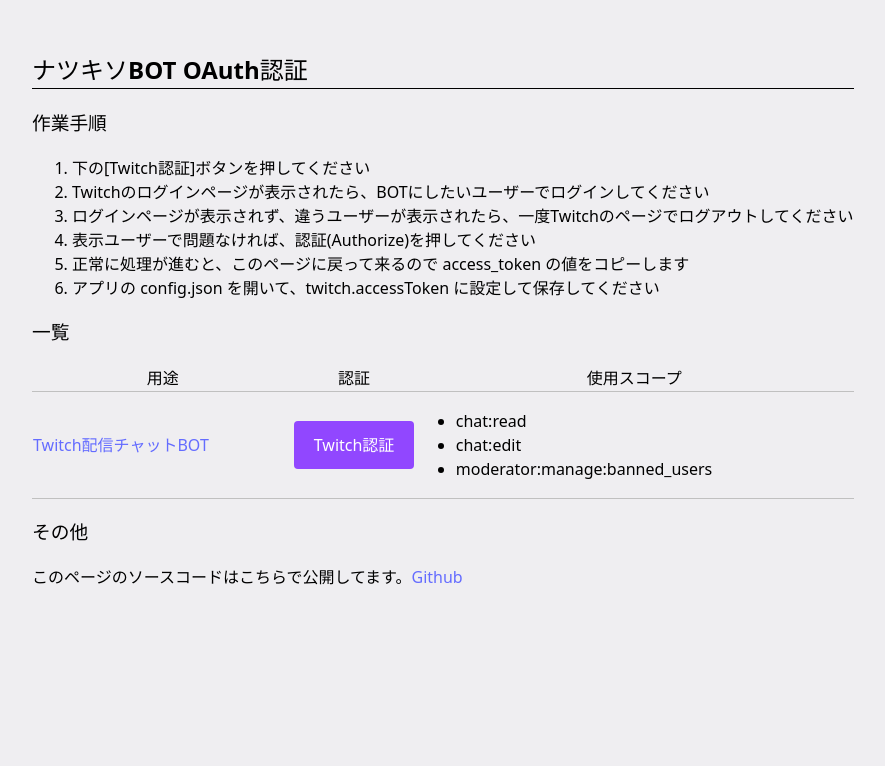
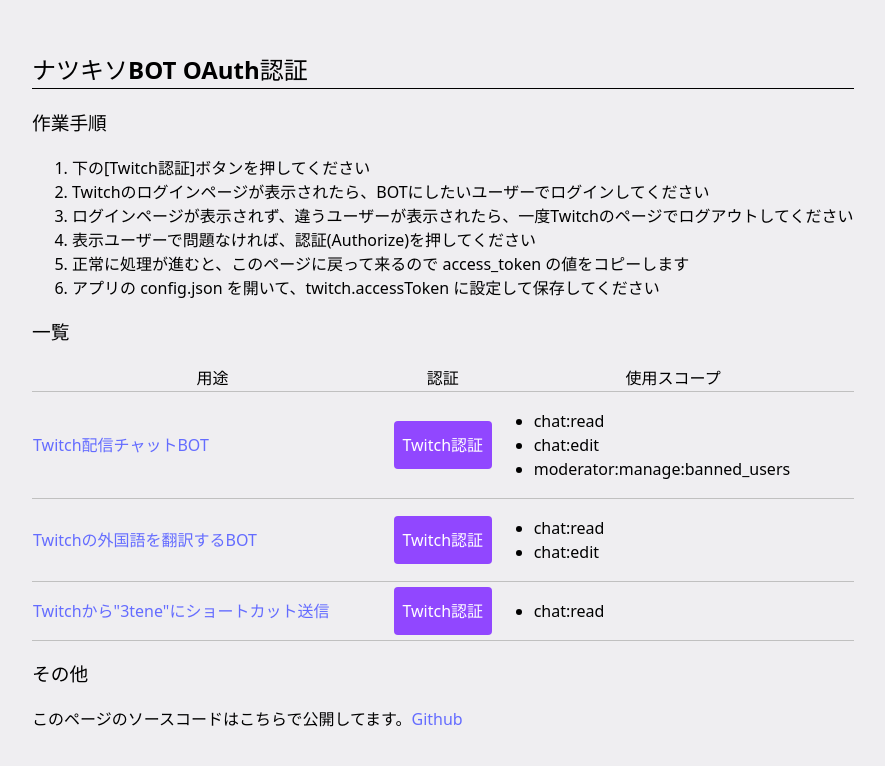
Before and after one commit to natukin1978/natsu-bot-auth-receiver, a React (Vite) app: page / in a window 1280 px wide. Shown: the top 766 px of the page, without its empty margins (0-885 px from the left). Built offline with nearby package versions, Linux system fonts and the light colour scheme.

Commit message:
Two new target applications have been added.

```diff
--- a/src/App.tsx
+++ b/src/App.tsx
@@ -24,6 +24,21 @@
       "chat:read",
       "chat:edit",
       "moderator:manage:banned_users",
+    ],
+  },
+  {
+    title: "Twitchの外国語を翻訳するBOT",
+    application_link: "https://github.com/natukin1978/twitch-chat-trans-bot",
+    scopes: [
+      "chat:read",
+      "chat:edit",
+    ],
+  },
+  {
+    title: "Twitchから\"3tene\"にショートカット送信",
+    application_link: "https://github.com/natukin1978/twitch-chat-to-3tene",
+    scopes: [
+      "chat:read",
     ],
   },
 ];
```
